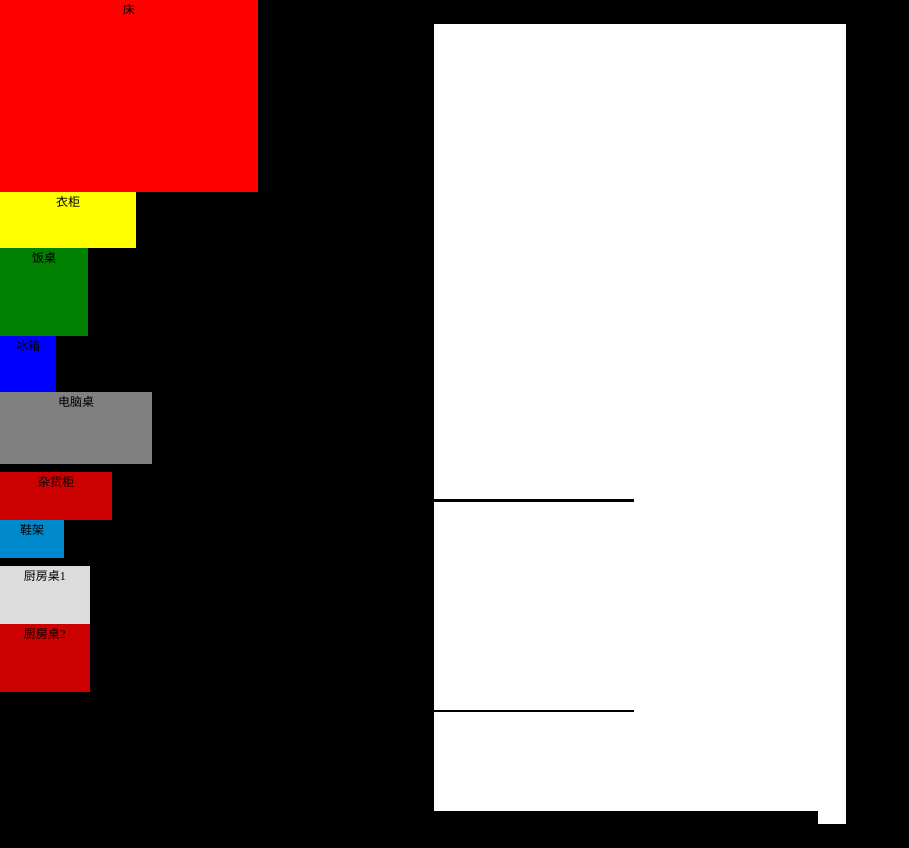
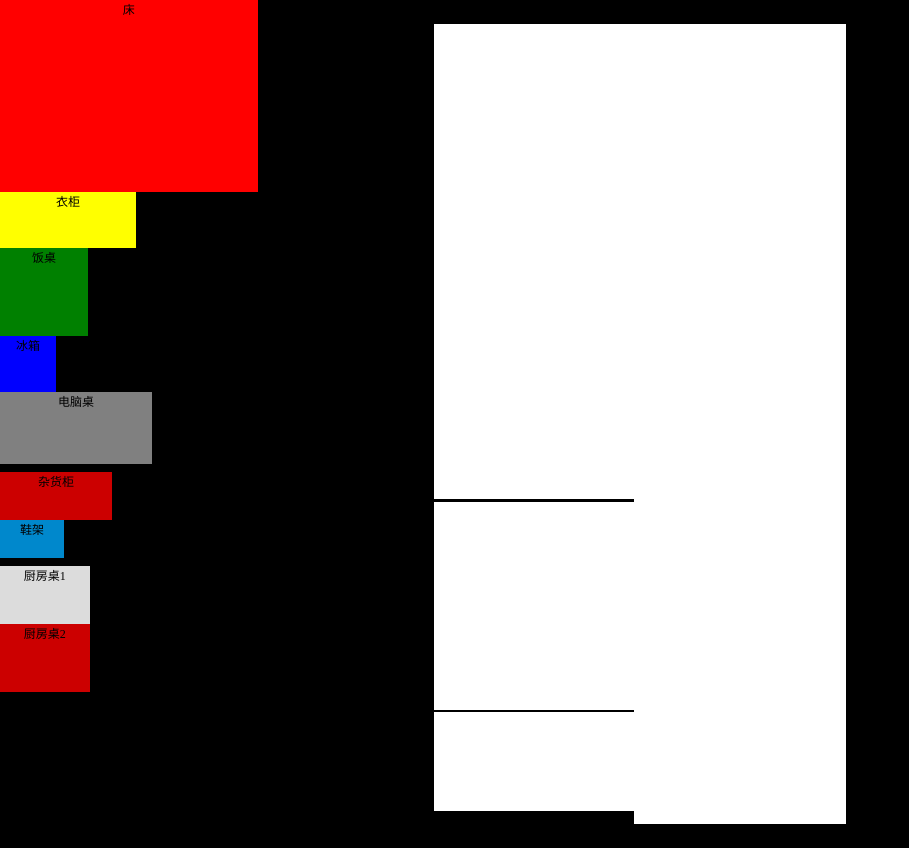
Before and after one commit to hamburgerV/hamburgerv.github.com, a plain HTML site: page index.html in a window 1280 px wide. Shown: the whole page, without its empty margins (0-909 px from the left). Drawn offline with Linux system fonts and the light colour scheme.

Commit message:
Update index.html

```diff
--- a/index.html
+++ b/index.html
@@ -35,7 +35,7 @@
 			position: relative;
 		}
 		.wcQ{
-			width: 4.8rem;
+			width: 2.5rem;
 			height:0.16rem;
 			position: absolute;
 			bottom: 0;
```
